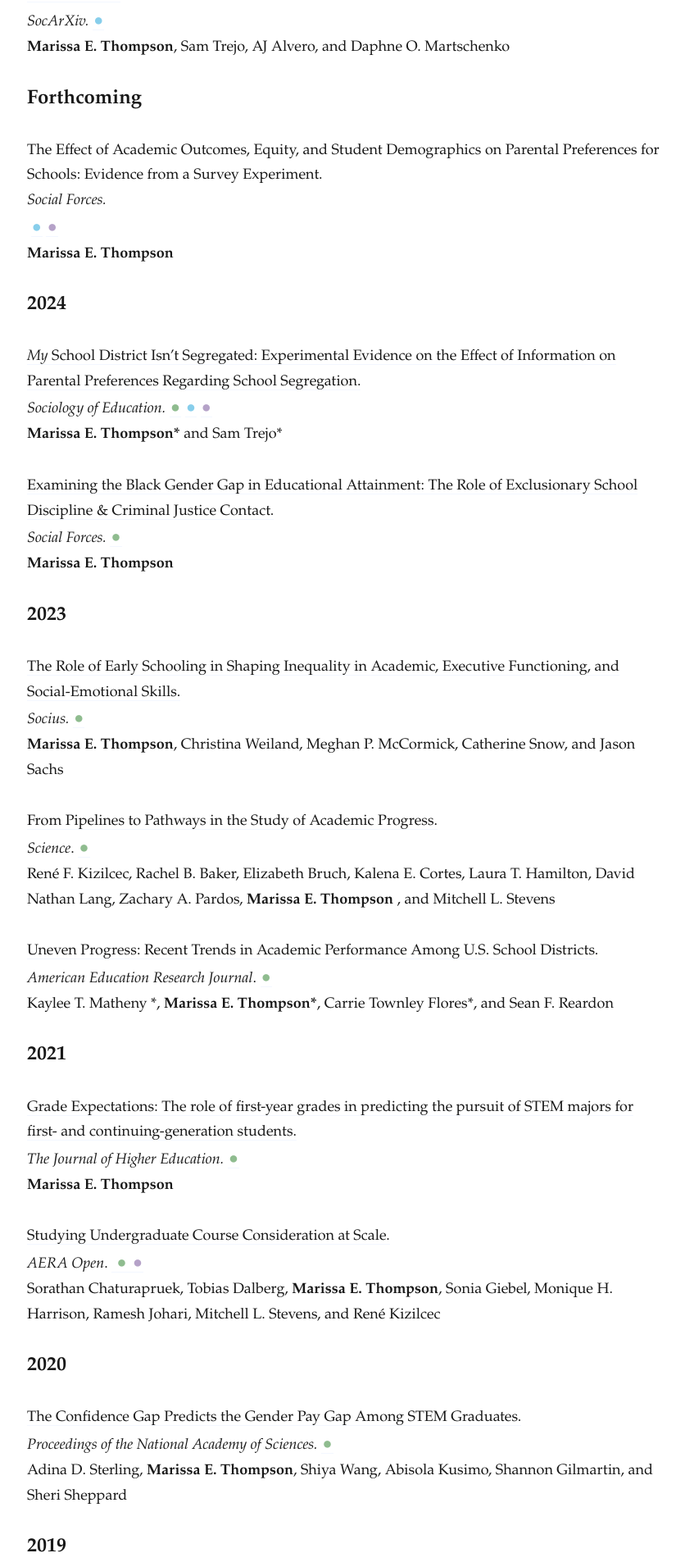
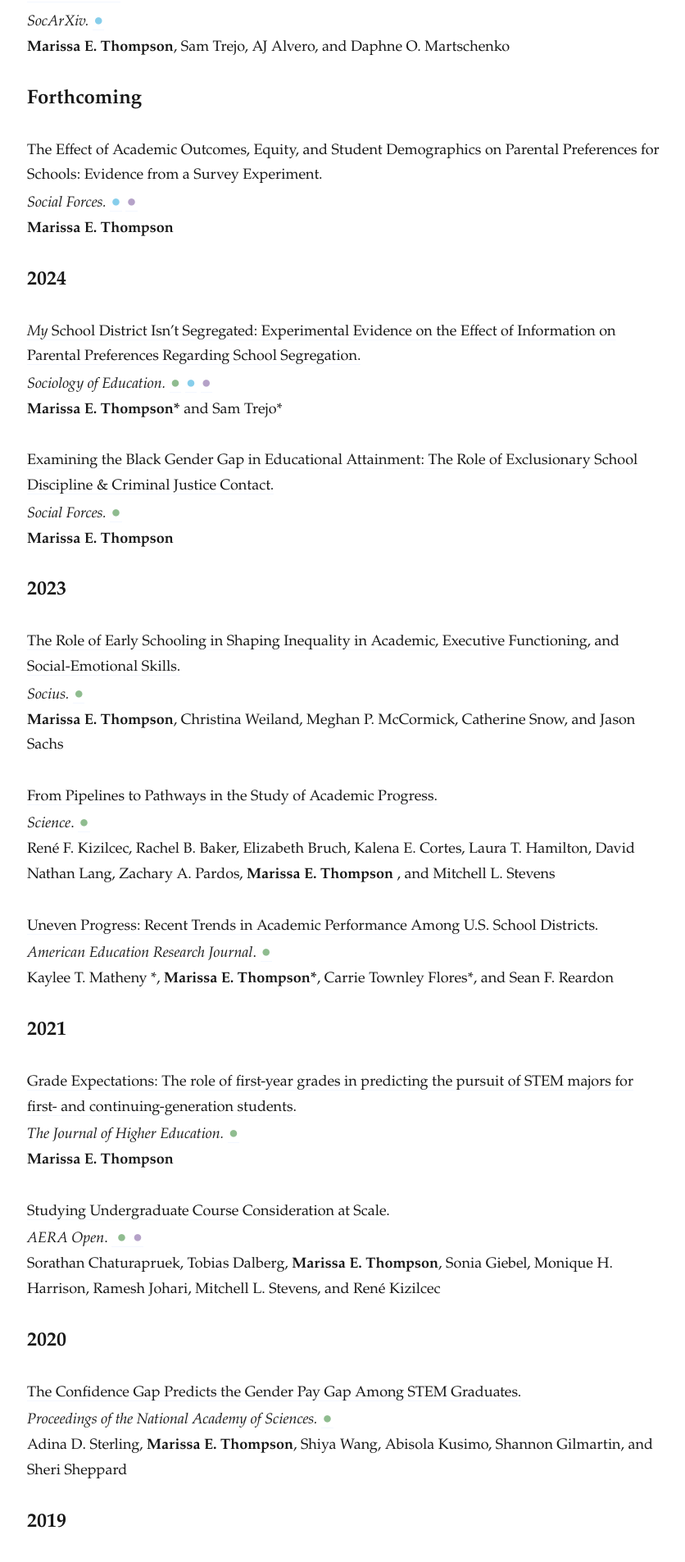
Before and after one commit to marissaethompson/marissaethompson.github.io, a Jekyll site: the page built from _pages/research.md, in a window 1280 px wide. Shown: the part 1714-3619 px from the top of the page at 82% size, without its empty margins (217-1053 px from the left). Built offline with Jekyll 4.4.1, drawn with Linux system fonts in a browser that asks for light colours; nearby versions of some CDN libraries; some web fonts are replaced.

Commit message:
Update research.md

```diff
--- a/_pages/research.md
+++ b/_pages/research.md
@@ -32,7 +32,7 @@ Further, my research agenda also interrogates the emergence of racial/ethnic cat
 
 ## Forthcoming
 The Effect of Academic Outcomes, Equity, and Student Demographics on Parental Preferences for Schools: Evidence from a Survey Experiment.<br>
- <i>Social Forces.</i><br>&nbsp;[<span style="font-size: 15pt; color:#87ceeb">●</span>](https://osf.io/3qtcp){:target="_blank"} [<span style="font-size: 15pt; color:#b5a2c8">●</span>](https://github.com/marissaethompson/2024_SF_Thompson){:target="_blank"}<br>
+ <i>Social Forces.</i>&nbsp;[<span style="font-size: 15pt; color:#87ceeb">●</span>](https://osf.io/3qtcp){:target="_blank"} [<span style="font-size: 15pt; color:#b5a2c8">●</span>](https://github.com/marissaethompson/2024_SF_Thompson){:target="_blank"}<br>
 <b>Marissa E. Thompson</b>
 
 ## 2024
```
